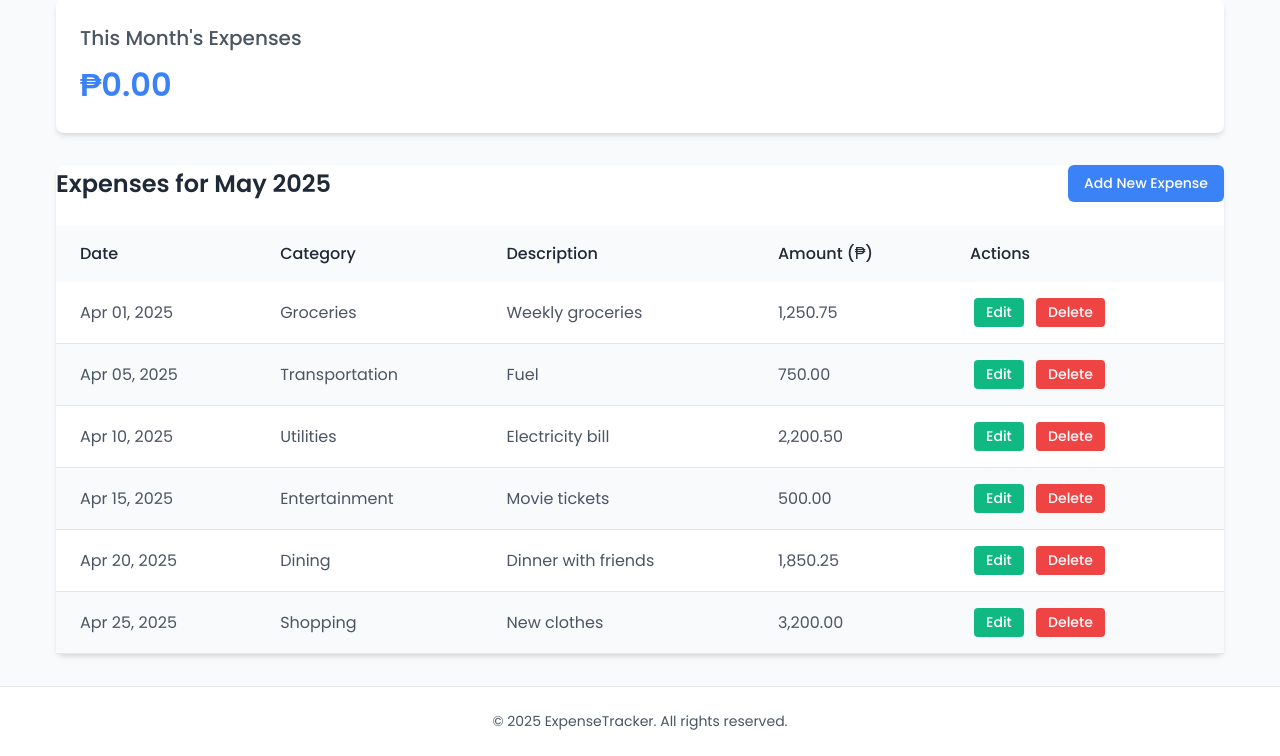
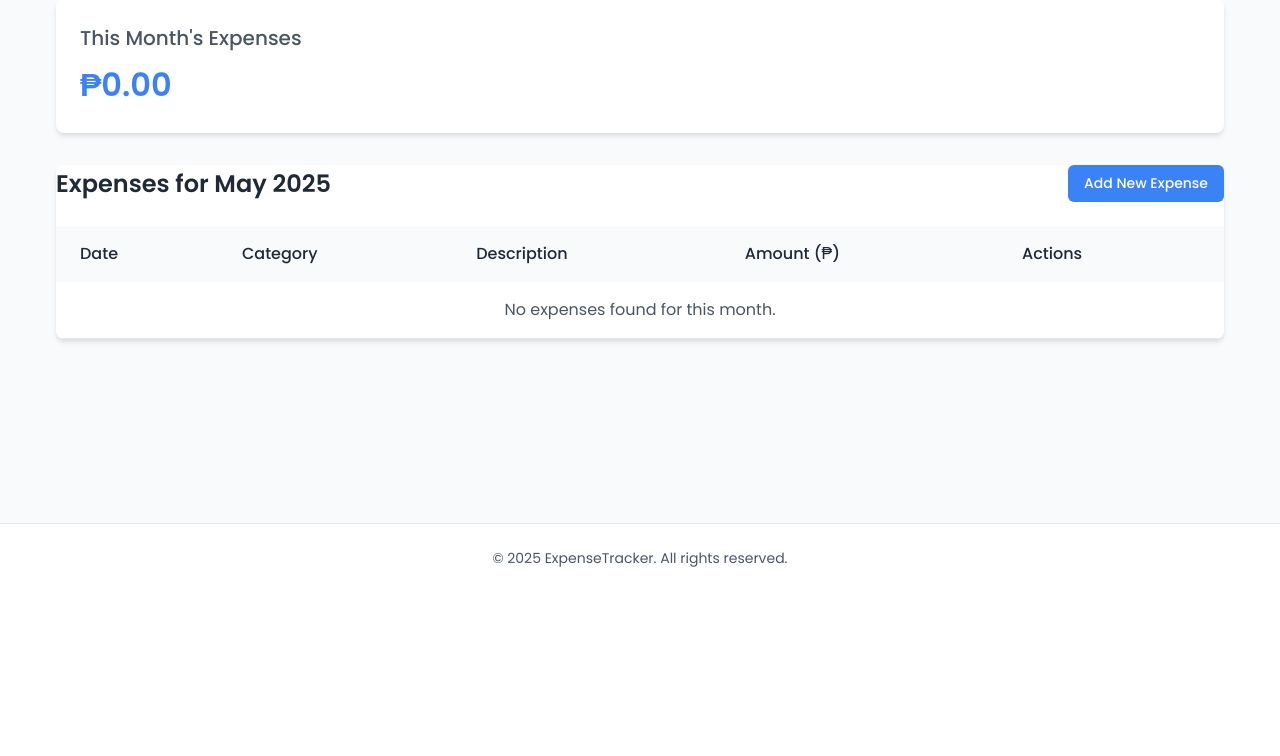
Before and after one commit to I-jidd/ExpenseTracker, a PHP site: page /index.php in a window 1280 px wide. Shown: the part 207-963 px from the top of the page. After the commit the page ends 774 px from the top, so only its background shows below. Run offline with PHP 8.4, Linux system fonts and the light colour scheme; a user stored in the database is signed in; data comes from the database, SQL or seed files in the repository; tables that the repository leaves empty hold one stand-in row (values such as "Sample post").

Commit message:
Fix typo in bind_param method and refactor SQL query to fetch expenses dynamically

```diff
--- a/process/login_process.php
+++ b/process/login_process.php
@@ -6,7 +6,7 @@
     $password = $_POST['password'];
 
     $stmt = $conn->prepare("SELECT * FROM users WHERE username = ?");
-    $stmt->bind_parm("s", $username);
+    $stmt->bind_param("s", $username);
     $stmt->execute();
     $result = $stmt->get_result();
 
--- a/public/index.php
+++ b/public/index.php
@@ -1,7 +1,7 @@
 <?php
 session_start();
 
-
+require_once '../includes/connection.php';
 // Check if user is logged in
 if (!isset($_SESSION['username'])) {
     header("Location: login-page.php");
@@ -9,68 +9,28 @@
 }
 
 // Current user information (static for now)
-$username = $_SESSION['username'];
+$current_user = $_SESSION['username'];
 $currentDate = date("F j, Y");
 $currentMonth = date("F");
 $currentYear = date("Y");
 
-// Static expense data (would come from database in a real app)
-$expenses = [
-    [
-        'id' => 1,
-        'date' => '2025-04-01',
-        'category' => 'Groceries',
-        'description' => 'Weekly groceries',
-        'amount' => 1250.75,
-    ],
-    [
-        'id' => 2,
-        'date' => '2025-04-05',
-        'category' => 'Transportation',
-        'description' => 'Fuel',
-        'amount' => 750.00,
-    ],
-    [
-        'id' => 3,
-        'date' => '2025-04-10',
-        'category' => 'Utilities',
-        'description' => 'Electricity bill',
-        'amount' => 2200.50,
-    ],
-    [
-        'id' => 4,
-        'date' => '2025-04-15',
-        'category' => 'Entertainment',
-        'description' => 'Movie tickets',
-        'amount' => 500.00,
-    ],
-    [
-        'id' => 5,
-        'date' => '2025-04-20',
-        'category' => 'Dining',
-        'description' => 'Dinner with friends',
-        'amount' => 1850.25,
-    ],
-    [
-        'id' => 6,
-        'date' => '2025-04-25',
-        'category' => 'Shopping',
-        'description' => 'New clothes',
-        'amount' => 3200.00,
-    ],
-];
+$sql = "SELECT e.*, c.name AS category_name
+        FROM expenses e
+        JOIN categories c ON e.category_id = c.id
+        JOIN users u ON e.user_id = u.id
+        WHERE u.username = ?
+        AND MONTH(e.date) = ?
+        AND YEAR(e.date) = ?
+        ORDER BY e.date DESC";
 
-// Calculate total expenses for current month
-$totalExpenses = 0;
-foreach ($expenses as $expense) {
-    $expenseDate = strtotime($expense['date']);
-    $expenseMonth = date('F', $expenseDate);
-    $expenseYear = date('Y', $expenseDate);
+$stmt = $conn->prepare($sql);
+$stmt->bind_param("sii", $current_user, $currentMonth, $currentYear);
+$stmt->execute();
+$expenses = $stmt->get_result()->fetch_all(MYSQLI_ASSOC);
 
-    if ($expenseMonth === $currentMonth && $expenseYear === $currentYear) {
-        $totalExpenses += $expense['amount'];
-    }
-}
+$totalExpenses = array_sum(array_column($expenses, 'amount'));
+$stmt->close();
+
 
 // Format total expenses with comma for thousands
 $formattedTotalExpenses = number_format($totalExpenses, 2);
@@ -82,7 +42,7 @@
 <main class="main-content">
     <div class="container">
         <div class="greeting-section">
-            <h1>Hi, <?= strtoupper($username); ?>!</h1>
+            <h1>Hi, <?= strtoupper($current_user); ?>!</h1>
             <p class="current-date"><?= $currentDate; ?></p>
         </div>
 
@@ -113,17 +73,14 @@
                     <tbody>
                         <?php if (count($expenses) > 0): ?>
                             <?php foreach ($expenses as $expense): ?>
-                                <?php
-                                $expenseDate = date("M d, Y", strtotime($expense['date']));
-                                ?>
                                 <tr>
-                                    <td><?= $expenseDate; ?></td>
-                                    <td><?= $expense['category']; ?></td>
-                                    <td><?= $expense['description']; ?></td>
-                                    <td class="amount-column"><?= number_format($expense['amount'], 2); ?></td>
-                                    <td class="actions-column">
-                                        <a href="edit_expense.php?id=<?= $expense['id']; ?>" class="btn btn-edit">Edit</a>
-                                        <a href="delete_expense.php?id=<?= $expense['id']; ?>" class="btn btn-delete">Delete</a>
+                                    <td><?= date("M d, Y", strtotime($expense['date'])) ?></td>
+                                    <td><?= htmlspecialchars($expense['category_name']) ?></td>
+                                    <td><?= htmlspecialchars($expense['description']) ?></td>
+                                    <td>₱<?= number_format($expense['amount'], 2) ?></td>
+                                    <td>
+                                        <a href="edit_expense.php?id=<?= $expense['id'] ?>" class="btn btn-edit">Edit</a>
+                                        <a href="delete_expense.php?id=<?= $expense['id'] ?>" class="btn btn-delete">Delete</a>
                                     </td>
                                 </tr>
                             <?php endforeach; ?>
```
